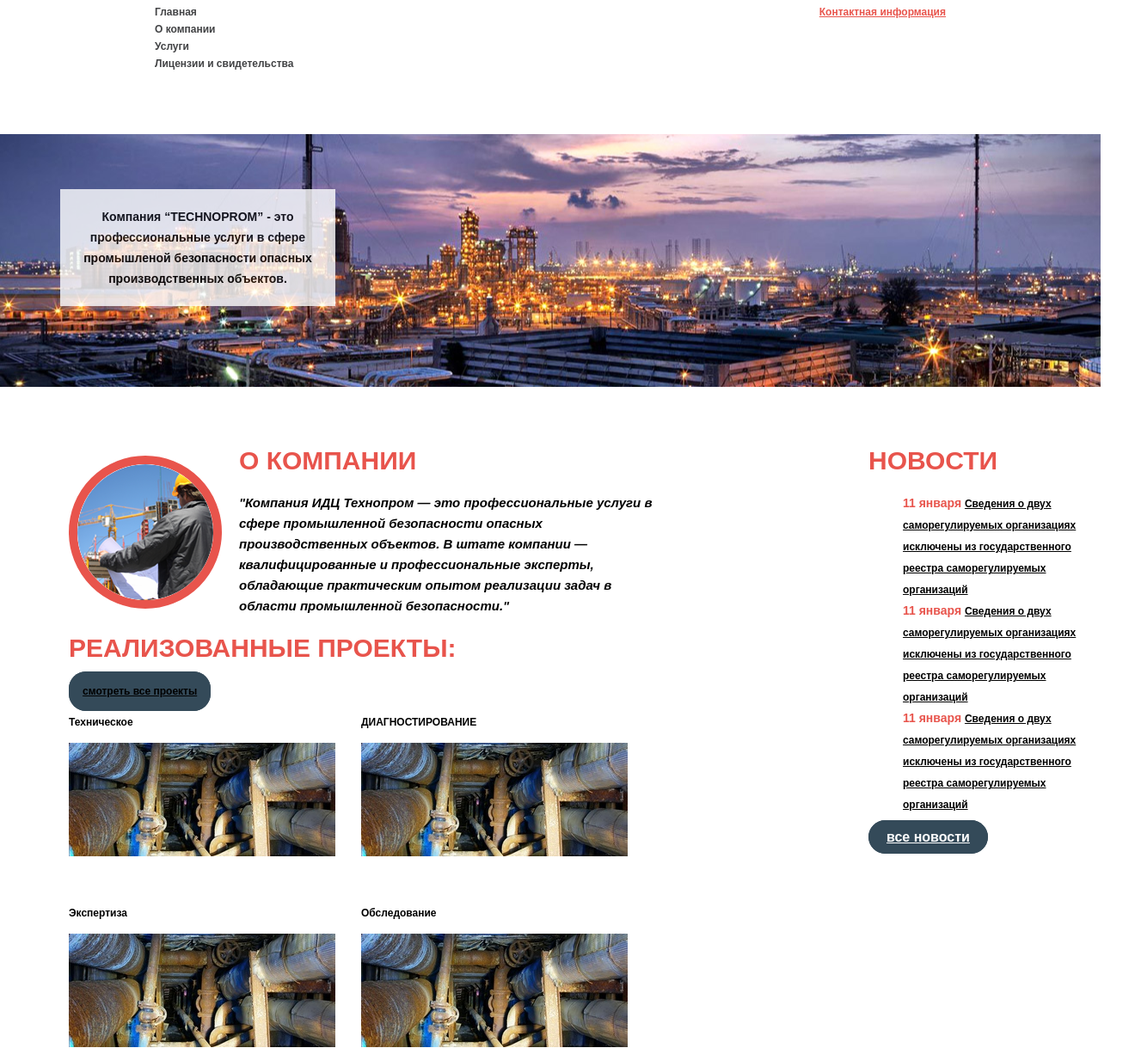
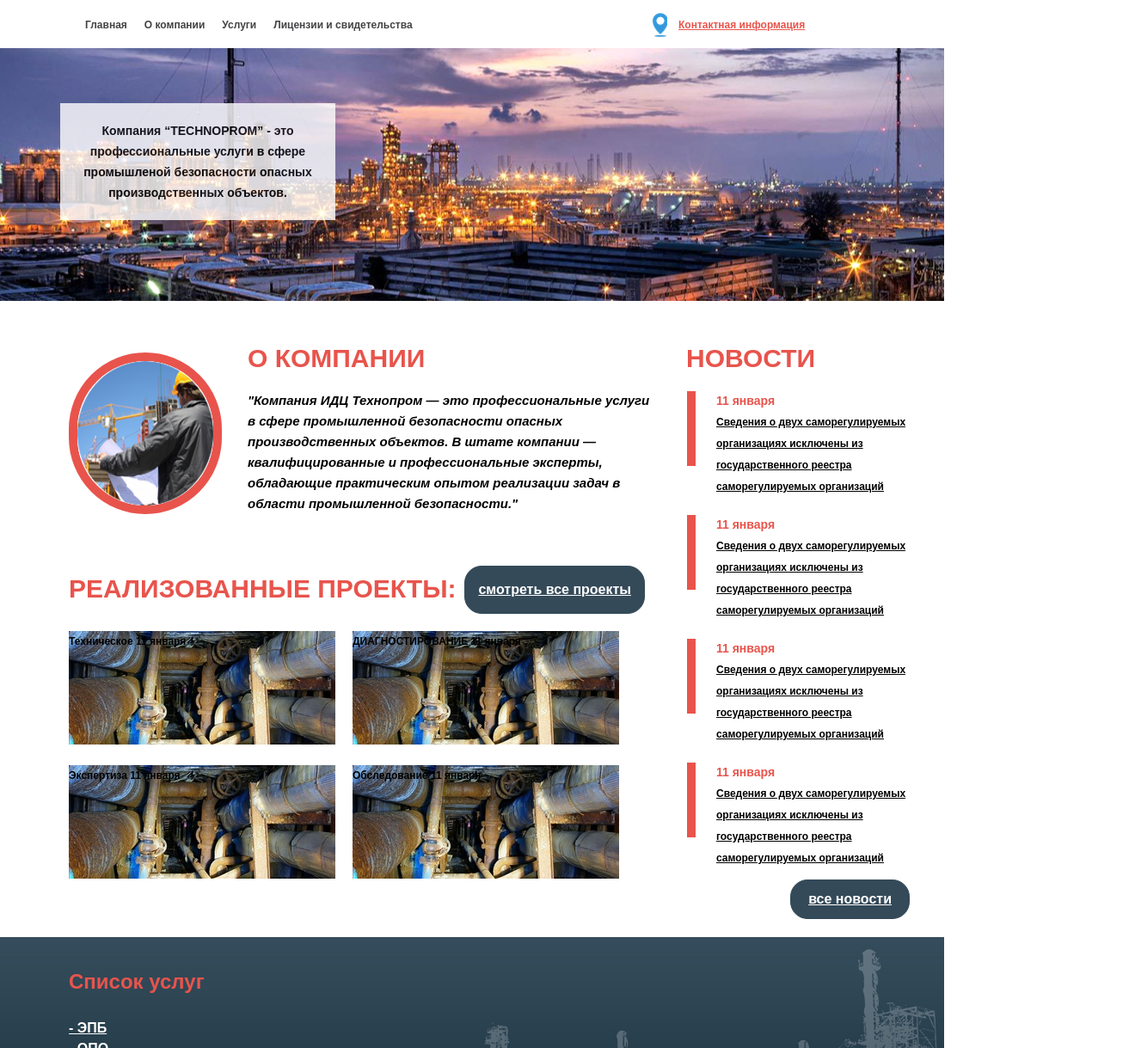
Before and after one commit to Badaizoki/-, a plain HTML site: page index.html in a window 1280 px wide. Shown: the part 141-1360 px from the top of the page at 86% size, 1320 px wide, since content can reach past the window. Drawn offline with Linux system fonts and the light colour scheme.

Commit message:
21 августа
конец работы, начал понимать что и как робит

```diff
--- a/index.html
+++ b/index.html
@@ -10,7 +10,7 @@
 	<header class="main-header">
 		<nav class="main-navigation">
       <div class="logo_contacts">
-			<a class="main-header-logo">
+			<a class="main-header-logo" href="#">
 				<img src="img/index-logo.png" width="283" height="89" alt="Логотип ИДЦ Технопром">
 			</a>
       <div class="main-header-contacts">
@@ -59,44 +59,44 @@
 						<a class="projects-item-a" href="projects-item.html">Техническое</a>
 						<time datetime="2016-01-11">11 января</time>
 					</h3>
-          <img src="img/tekhnicheskoe-diagnostirovanie-uchastka-vodianoi-teplovoi-seti_N5bGBym.jpg" alt="" width="310" height="132">
-				</li>
+        </li>
 				<li class="projects-item">
 					<h3>
 						<a class="projects-item-a" href="projects-item.html">ДИАГНОСТИРОВАНИЕ</a>
 						<time datetime="2016-01-11">11 января</time>
 					</h3>
-          <img src="img/tekhnicheskoe-diagnostirovanie-uchastka-vodianoi-teplovoi-seti_N5bGBym.jpg" alt="" width="310" height="132">
 				</li>
 				<li class="projects-item">
 					<h3>
 						<a class="projects-item-a" href="projects-item.html">Экспертиза</a>
 						<time datetime="2016-01-11">11 января</time>
 					</h3>
-          <img src="img/tekhnicheskoe-diagnostirovanie-uchastka-vodianoi-teplovoi-seti_N5bGBym.jpg" alt="" width="310" height="132">
 				</li>
 				<li class="projects-item">
 					<h3>
 						<a class="projects-item-a" href="projects-item.html">Обследование</a>
 						<time datetime="2016-01-11">11 января</time>
 					</h3>
-          <img src="img/tekhnicheskoe-diagnostirovanie-uchastka-vodianoi-teplovoi-seti_N5bGBym.jpg" alt="" width="310" height="132">
-				</li>
+        </li>
 		</section>
   </div>
   <section class="news">
 			<h2>НОВОСТИ</h2>
 				<ul class="news-list">
 					<li class="news-item">
-						<time datetime="2016-01-11">11 января</time>
+						<time datetime="2016-01-11">11 января</time><br>
 						      <a class="news_a" href="news.html">Сведения о двух саморегулируемых организациях исключены из государственного реестра саморегулируемых организаций</a>
 					</li>
 					<li class="news-item">
-						<time datetime="2016-01-11">11 января</time>
+						<time datetime="2016-01-11">11 января</time><br>
 						      <a class="news_a" href="news.html">Сведения о двух саморегулируемых организациях исключены из государственного реестра саморегулируемых организаций</a>
 					</li>
 					<li class="news-item">
-						<time datetime="2016-01-11">11 января</time>
+						<time datetime="2016-01-11">11 января</time><br>
+							     <a class="news_a" href="news.html">Сведения о двух саморегулируемых организациях исключены из государственного реестра саморегулируемых организаций</a>
+					</li>
+          <li class="news-item">
+						<time datetime="2016-01-11">11 января</time><br>
 							     <a class="news_a" href="news.html">Сведения о двух саморегулируемых организациях исключены из государственного реестра саморегулируемых организаций</a>
 					</li>
 				</ul>
--- a/style.css
+++ b/style.css
@@ -1,4 +1,6 @@
 body {
+  min-width: 1098px;
+  min-height: 1744;
   margin: 0;
   padding: 0;
 
@@ -6,11 +8,15 @@ body {
   font-size: 14px;
   line-height: 24px;
   font-weight: 700;
-  color: #ffffff;
+  color: #000000;
 }
 
 a {
   text-decoration: none;
+}
+.site{
+  width: 1098px;
+  height: auto;
 }
 
 .main-navigation {
@@ -86,24 +92,31 @@ em{
   margin-top: 30px;
 }
 
-.projects a{
+.projects-button{
+color: #ffffff;
+text-decoration: underline;
+background-color: #344a59;
+font-size: 16px;
+border: 1px solid #344a59;
+border-radius: 20px;
+padding: 15px;
+}
+
+.projects-item-a{
   font-size: 12px;
   color: #000000;
   text-align: center;
 }
 
-.projects-button{
-text-decoration: underline;
-background-color: #344a59;
-font-size: 12px;
-border: 1px solid #344a59;
-border-radius: 20px;
-padding: 15px;
-}
-
 .projects-item h3{
   font-size: 12px;
   font-weight: bold;
+  background-image: url("img/1.jpg");
+  background-repeat: no-repeat;
+  background-position: 0 0;
+  width: 310px;
+  height: 132px;
+
 }
 
 .news time{
@@ -178,6 +191,9 @@ a:focus{
   text-decoration: none;
 }
 
+.news-list{
+  list-style: none;
+}
 
 .servisec-list{
   list-style: none;
@@ -187,16 +203,6 @@ a:focus{
   visibility: hidden;
 }
 
-html,
-body{
-  min-width: 1098px;
-  min-height: 1744;
-}
-
-.main-header{
-  margin-bottom: 5px;
-}
-
 .site-navigation{
   width: 540px;
   margin: 0;
@@ -204,7 +210,7 @@ body{
 }
 
 .site-navigation-contacts{
-  width: 210;
+  width: 210px;
   margin: 0;
   padding: 0;
 }
@@ -216,14 +222,16 @@ body{
 }
 
 .main-navigation-wrapper {
-  width: 100%;
-  margin-bottom: 10px;
+  min-width: 1098px;
+  margin-bottom: 2px;
 }
 
 .container {
   width: 920px;
   margin: 0 auto;
   padding: 0 10px;
+  vertical-align: middle;
+
 }
 
 .main-navigation-wrapper .container {
@@ -243,7 +251,7 @@ body{
 
 .advantage{
   width: auto;
-  margin-bottom: 50px;
+  margin-bottom: 30px;
 }
 
 .advantage_txt{
@@ -267,18 +275,21 @@ body{
 }
 
 .news{
-  width: 270px;
+  width: 300px;
   align-self: stretch;
+  padding-bottom: 40px;
 }
 
 .about_us{
   padding-left: 80px;
   display: flex;
   width: 700px;
+  margin-bottom: 40px;
 }
 
 .h2_em{
-  padding-left: 20px;
+  padding-left: 30px;
+  padding-right: 20px;
   align-items: center;
 }
 
@@ -286,6 +297,7 @@ body{
   width: 700px;
   padding-left: 80px;
   order: 1;
+  padding-top: 10px;
 }
 
 .projects-list{
@@ -298,9 +310,8 @@ list-style: none;
 }
 
 .projects-item{
-  width: 310;
-  margin-bottom: 35px;
-  margin-right: 30px;
+  width: 310px;
+  margin-right: 20px;
 }
 
 .projects-item:nth-child(2n) {
@@ -347,3 +358,106 @@ list-style: none;
   margin: 0;
   margin-left: auto;
 }
+
+img {
+  max-width: 100%;
+  height: auto;
+}
+
+.site-navigation{
+  display: flex;
+  flex-wrap: wrap;
+}
+
+.site-navigation a,
+.site-navigation-contacts{
+  display: block;
+  padding: 15px 10px;
+  vertical-align: middle;
+}
+.site-navigation-contacts{
+  padding-left: 50px;
+}
+
+.visually-hidden:not(:focus):not(:active),
+input[type="checkbox"].visually-hidden,
+input[type="radio"].visually-hidden {
+  position: absolute;
+
+  width: 1px;
+  height: 1px;
+  margin: -1px;
+  border: 0;
+  padding: 0;
+
+  white-space: nowrap;
+
+  clip-path: inset(100%);
+  clip: rect(0 0 0 0);
+  overflow: hidden;
+}
+
+.site-navigation-contacts{
+  position: relative;
+}
+
+.site-navigation-contacts::before{
+  content: "";
+
+  position: absolute;
+  left: 10px;
+  bottom: 5px;
+
+  width: 27px;
+  height: 37px;
+
+  background-image: url("img/icon.png");
+  background-repeat: no-repeat;
+  background-position: 0 0;
+}
+
+.news-item{
+  position: relative;
+  padding-left: 35px;
+  margin-bottom: 20px;
+  margin-right: 10px;
+}
+
+.news-item::after{
+  content: "";
+
+  position: absolute;
+  left: 1px;
+  top: 1px;
+
+  width: 10px;
+  height: 70%;
+  background-color: #e8544c;
+}
+
+.news-list{
+  padding-left: 0px;
+}
+.news{
+  position: relative;
+}
+
+.button-news{
+  position: absolute;
+  bottom: 1px;
+  right: 40px;
+}
+
+.projects{
+  position: relative;
+}
+
+.projects-button{
+  position: absolute;
+  top: 20px;
+  right: 30px;
+}
+
+.main-footer{
+  width: 1098px;
+}
```
Also changed, not shown: img/1.jpg (renamed from img/tekhnicheskoe-diagnostirovanie-uchastka-vodianoi-teplovoi-seti_N5bGBym.jpg), img/icon.png (added).
